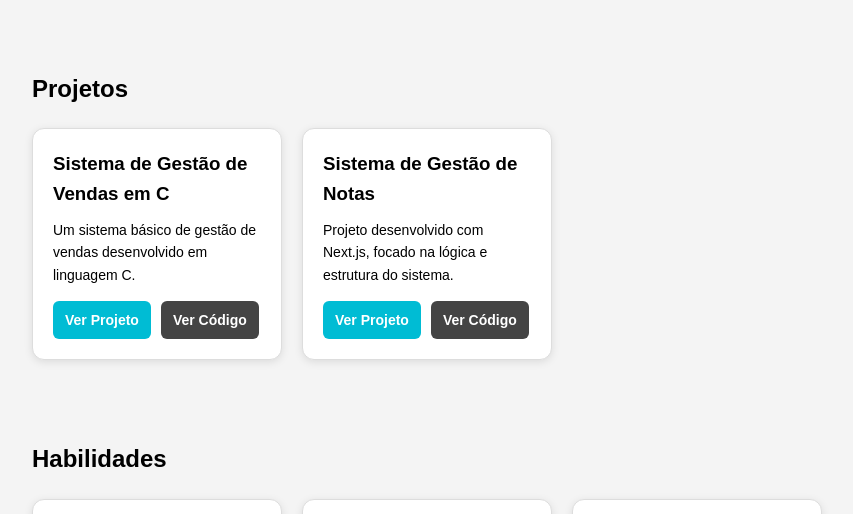
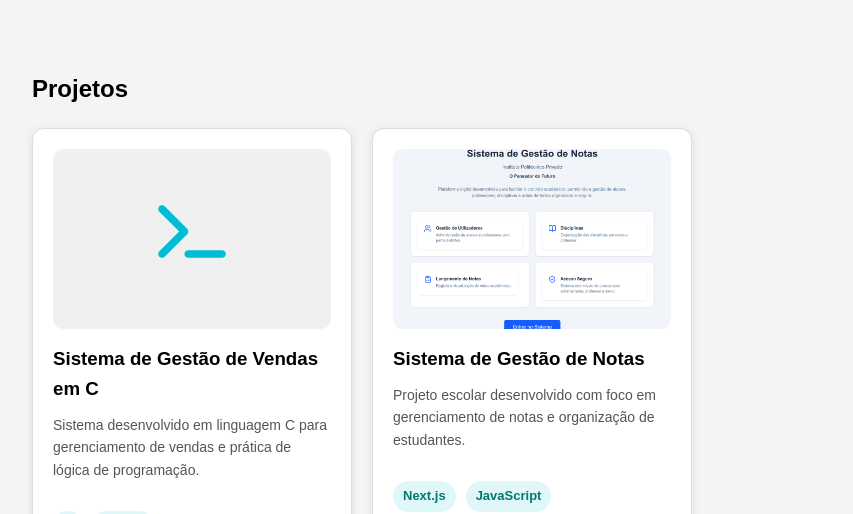
Before and after one commit to fernandev-tech/Meu-Portifolio, a plain HTML site: page index.html in a window 1280 px wide. Shown: the part 1230-1744 px from the top of the page, without its empty margins (128-981 px from the left). Drawn offline with Linux system fonts and the light colour scheme.

Commit message:
Organização e melhorias na secção Projetos, ícones netlify e vercel adicionados

```diff
--- a/index.html
+++ b/index.html
@@ -148,25 +148,61 @@
                 <div class="cards-container">
 
                     <!-- CARD 1 -->
-                    <div class="card">
+                    <div class="card project-card">
+
+                        <div class="project-icon">
+                            <i class="fa-solid fa-terminal"></i>
+                        </div>
+
                         <h3>Sistema de Gestão de Vendas em C</h3>
-                        <p>Um sistema básico de gestão de vendas desenvolvido em linguagem C.</p>
+
+                        <p>
+                            Sistema desenvolvido em linguagem C
+                            para gerenciamento de vendas e prática
+                            de lógica de programação.
+                        </p>
+
+                        <div class="project-tech">
+                            <span>C</span>
+                            <span>Lógica</span>
+                        </div>
 
                         <div class="card-buttons">
                             <a href="#" class="btn">Ver Projeto</a>
-                            <a href="#" class="btn btn-secondary">Ver Código</a>
+
+                            <a href="#" class="btn btn-secondary">
+                                Ver Código
+                            </a>
                         </div>
+
                     </div>
 
                     <!-- CARD 2 -->
-                    <div class="card">
+                    <div class="card project-card">
+
+                        <img src="img/projeto-notas.png" alt="Sistema de Gestão de Notas" class="project-image">
+
                         <h3>Sistema de Gestão de Notas</h3>
-                        <p>Projeto desenvolvido com Next.js, focado na lógica e estrutura do sistema.</p>
+
+                        <p>
+                            Projeto escolar desenvolvido com foco
+                            em gerenciamento de notas e organização
+                            de estudantes.
+                        </p>
+
+                        <div class="project-tech">
+                            <span>Next.js</span>
+                            <span>JavaScript</span>
+                        </div>
 
                         <div class="card-buttons">
                             <a href="#" class="btn">Ver Projeto</a>
-                            <a href="#" class="btn btn-secondary">Ver Código</a>
+
+                            <a href="#" class="btn btn-secondary">
+                                Ver Código
+                            </a>
                         </div>
+
                     </div>
 
                 </div>
@@ -219,7 +255,7 @@
                         <i class="fa-solid fa-server network-icon"></i>
 
                         <h3>Redes de Computadores</h3>
-                        <p>Configuração e administração de redes.</p>
+                        <p>Fundamentos de redes e simulações no Cisco Packet Tracer.</p>
                     </div>
 
                     <div class="card skill-card">
@@ -232,6 +268,18 @@
                         <i class="fa-brands fa-github github-icon"></i>
                         <h3>GitHub</h3>
                         <p>Hospedagem de repositórios e versionamento de código.</p>
+                    </div>
+
+                    <div class="card skill-card">
+                        <i class="fa-solid fa-triangle-exclamation vercel-icon"></i>
+                        <h3>Vercel</h3>
+                        <p>Hospedagem e deploy de aplicações web.</p>
+                    </div>
+
+                    <div class="card skill-card">
+                        <i class="fa-solid fa-globe netlify-icon"></i>
+                        <h3>Netlify</h3>
+                        <p>Publicação e hospedagem de sites estáticos.</p>
                     </div>
 
                 </div>
--- a/style.css
+++ b/style.css
@@ -90,6 +90,88 @@ nav a:hover {
     display: block;
 }
 
+/*Projetos*/
+
+.project-card {
+    /*Organizando os elementos verticalmente*/
+    width: 320px;
+    display: flex;
+    flex-direction: column;
+}
+
+.project-card:hover {
+    transform: translateY(-12px);
+
+    box-shadow: 0 15px 30px rgba(0, 0, 0, 0.2);
+}
+
+.project-card h3 {
+    margin-bottom: 10px;
+}
+
+.project-card p {
+    margin-bottom: 15px;
+
+    color: #555;
+}
+
+.project-icon {
+    /*Cria uma altura fixa. EXATAMENTE igual à imagem do outro projeto.*/
+    height: 180px;
+    /*Agora .project-icon vira um flex container.*/
+    /*E usei flexbox aqui para centralizar o ícone*/
+    display: flex;
+    justify-content: center;
+    align-items: center;
+    /*Cria uma “área visual”. Tipo uma capa.*/
+    background-color: #f0f0f0;
+    border-radius: 10px;
+    margin-bottom: 15px;
+}
+
+/* estilizando o ícone*/
+.project-icon i {
+    font-size: 60px;
+    color: #00bcd4;
+}
+
+.project-image {
+    /*A imagem ocupa toda largura do card.*/
+    width: 100%;
+    /*Define altura fixa.*/
+    height: 180px;
+    object-fit: cover;
+    border-radius: 10px;
+    margin-bottom: 15px;
+}
+
+.project-tech {
+    display: flex;
+
+    gap: 10px;
+
+    margin: 15px 0;
+}
+
+.project-tech span {
+    /* Esse estilo é para deixar as tecnologiass como Pequenas “tags” tecnológicas.*/
+    background-color: #e0f7fa;
+    color: #00796b;
+    padding: 5px 10px;
+    border-radius: 20px;
+    font-weight: bold;
+    font-size: 13px;
+}
+
+/*Empurrar os botões para baixo*/
+.project-card .card-buttons {
+    /*Ele ocupa o espaço vazio disponível.*/
+    margin-top: auto;
+}
+
+
+/*Habilidades*/
+
 .skill-card {
     text-align: center;
 }
@@ -134,6 +216,14 @@ nav a:hover {
 
 .github-icon {
     color: #333;
+}
+
+.vercel-icon {
+    color: #000000;
+}
+
+.netlify-icon {
+    color: #00c7b7;
 }
 
 .btn {
```
Also changed, not shown: img/dashboard-adm.png (added), img/projeto-notas.png (added).
